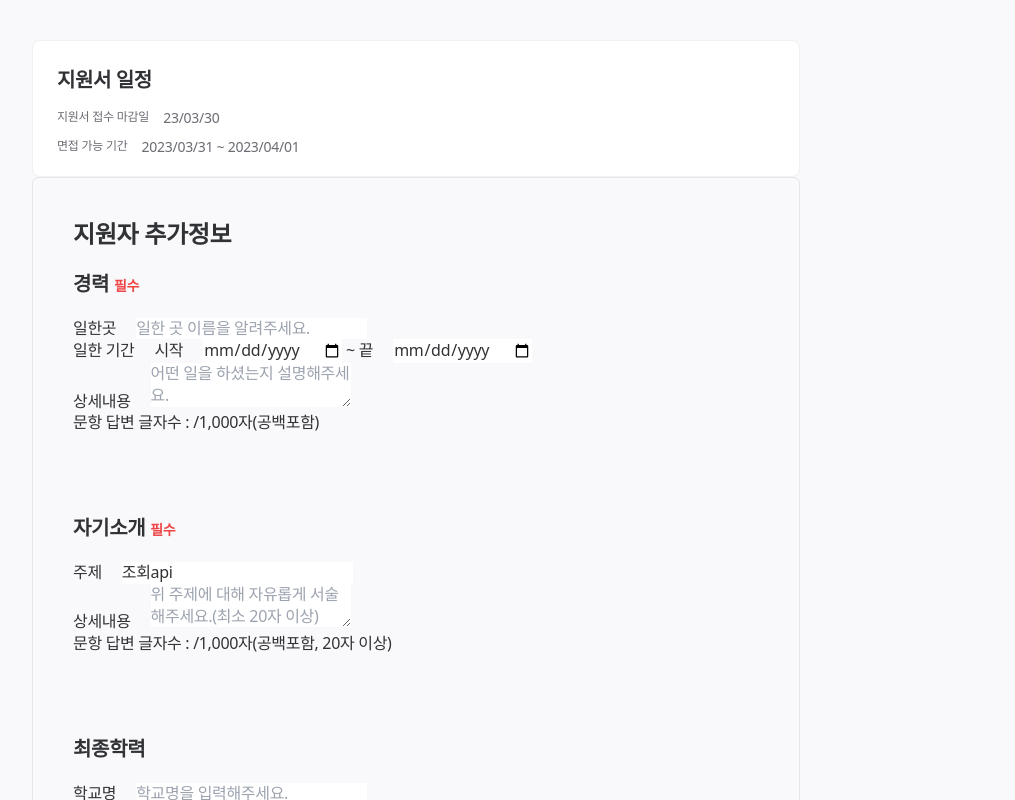
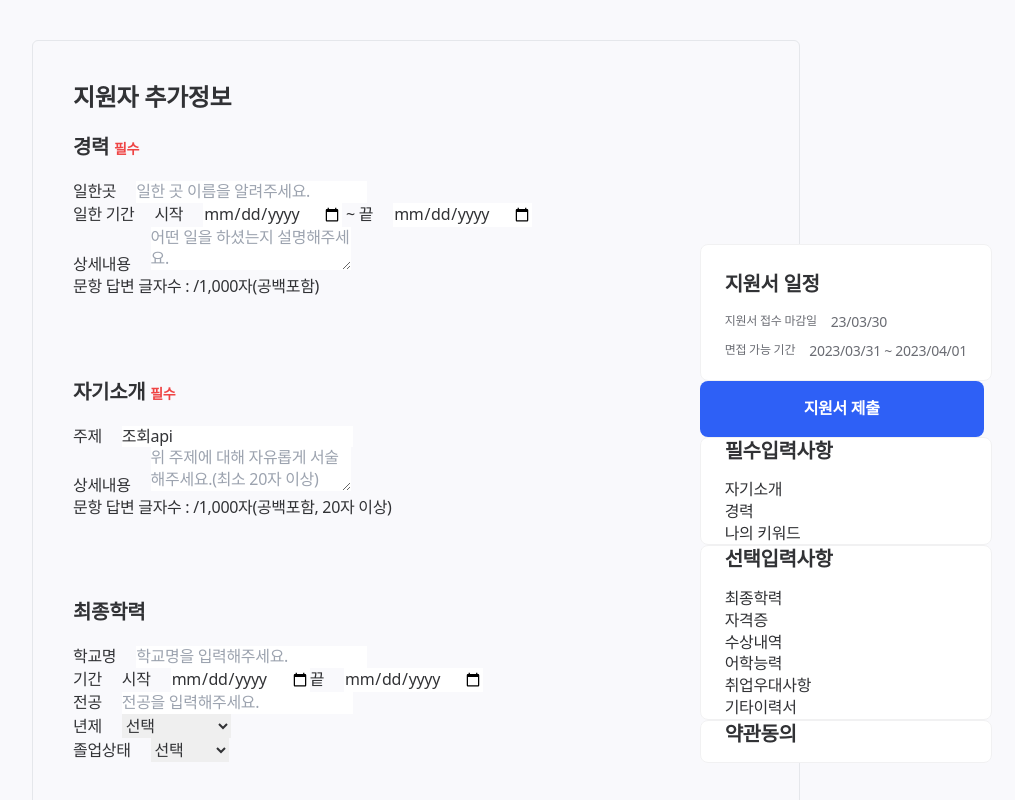
Before and after one commit to yujiseok/jobkok, a React (Vite) app: page /applicant/application in a window 1280 px wide. Shown: the top 800 px of the page, without its empty margins (224-1239 px from the left). Built offline with nearby package versions, Linux system fonts and the light colour scheme; a web font is replaced by a local one.

Commit message:
feat : 지원서작성_aside 디자인 1차 (kdt-final-3#30)

```diff
--- a/src/pages/Application/index.tsx
+++ b/src/pages/Application/index.tsx
@@ -13,9 +13,18 @@ import {
   KEYWORDS_CHECK,
   LANGUAGELEVEL_OPTION,
   MILITARY_OPTION,
+  OPTIONAL_FIELD,
+  REQUIRED_FIELD,
 } from "@/constants/applicant";
-import GetFormInfo from "@components/Applicant/GetFormInfo";
+import AsideBox from "@components/Applicant//AsideBox";
+import DefDesc from "@components/Applicant//DefDesc";
+import DefTerm from "@components/Applicant//DefTerm";
+import AsideHeading from "@components/Applicant/AsideHeading";
+import FieldBox from "@components/Applicant/FieldBox";
+import FieldLegend from "@components/Applicant/FieldLegend";
+import FieldParagraph from "@components/Applicant/FieldParagraph";
 import PolicyTerms from "@components/Applicant/PolicyTerms";
+import SubmitBtn from "@components/Applicant/SubmitBtn";
 
 const schema = z.object({
   // // 경력
@@ -91,7 +100,41 @@ const Application = () => {
 
   return (
     <div className="container mx-auto max-w-[768px] flex-col py-10">
-      <GetFormInfo />
+      <aside className="fixed top-[244px] right-16">
+        <AsideBox className="pt-[26px] pb-5">
+          <AsideHeading>지원서 일정</AsideHeading>
+          <dl>
+            <div className="mb-3 flex gap-3.5">
+              <DefTerm>지원서 접수 마감일</DefTerm>
+              <DefDesc>23/03/30</DefDesc>
+            </div>
+            <div className="flex gap-3.5">
+              <DefTerm>면접 가능 기간</DefTerm>
+              <DefDesc>2023/03/31 ~ 2023/04/01</DefDesc>
+            </div>
+          </dl>
+        </AsideBox>
+        <SubmitBtn className="w-[284px]">지원서 제출</SubmitBtn>
+        <AsideBox>
+          <AsideHeading>필수입력사항</AsideHeading>
+          <ul>
+            {REQUIRED_FIELD.map((field) => (
+              <li key={field}>{field}</li>
+            ))}
+          </ul>
+        </AsideBox>
+        <AsideBox>
+          <AsideHeading>선택입력사항</AsideHeading>
+          <ul>
+            {OPTIONAL_FIELD.map((field) => (
+              <li key={field}>{field}</li>
+            ))}
+          </ul>
+        </AsideBox>
+        <AsideBox>
+          <AsideHeading>약관동의</AsideHeading>
+        </AsideBox>
+      </aside>
       <form
         className="mb-10 rounded-md rounded-lg border border-solid p-10"
         onSubmit={handleSubmit(onSubmit)}
```
